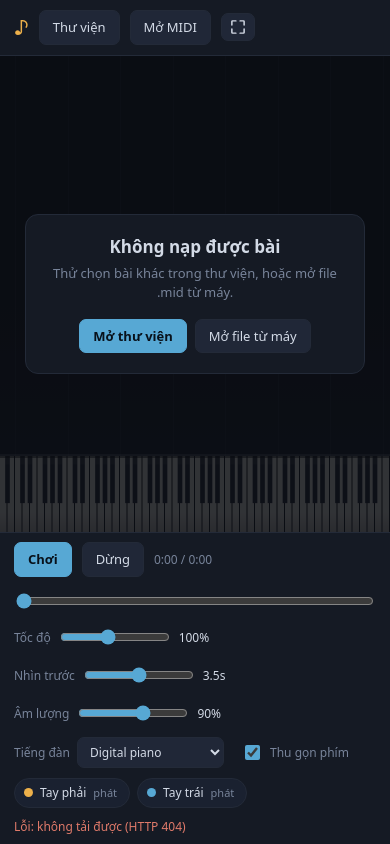
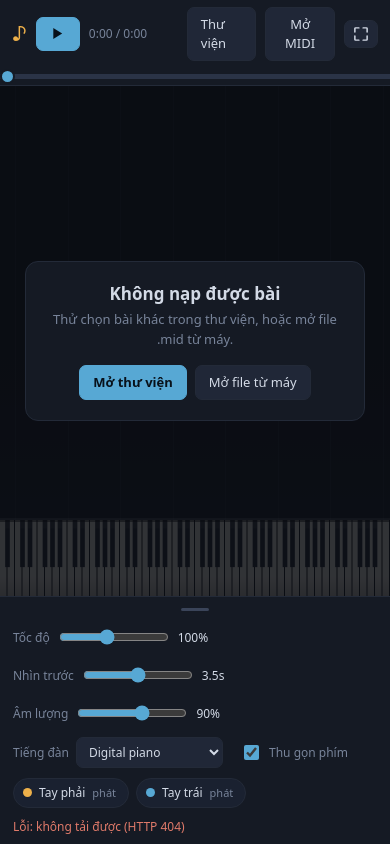
Before and after one commit to luyentm/mypiano, a plain HTML site: page play/index.html in a window 390 px wide. Drawn offline with Linux system fonts and the light colour scheme; no server answers.

Commit message:
Màn chơi tối ưu cho iPad/điện thoại nằm ngang
- Gộp Chơi/Tạm dừng/Dừng thành một nút play/pause duy nhất (icon SVG), đưa lên
  top bar cùng đồng hồ và badge "lượt tập"
- Thanh tua đưa lên sát mép dưới top bar, full width, có tô phần đã chạy và
  touch-action:none để kéo trên cảm ứng không cuộn trang
- Panel chỉnh ở đáy tự thu khi bấm Chơi, chỉ mở lại khi bấm thanh tay cầm;
  lúc thu in tóm tắt tốc độ / nhìn trước / âm lượng / tiếng đàn / trạng thái tay
- Thêm media query cho màn ngang thấp: bóp bàn phím và nút để dành chỗ nốt rơi

Đo được: iPad ngang 1024x700 vùng nốt rơi 454 -> 530px; điện thoại ngang
844x390 là 144 -> 220px.

Co-Authored-By: Claude Opus 5 <noreply@anthropic.com>

```diff
--- a/play/index.html
+++ b/play/index.html
@@ -26,14 +26,31 @@
     display:flex; flex-direction:column;
     overscroll-behavior:none; -webkit-text-size-adjust:100%;
   }
-  header{
-    display:flex; align-items:center; gap:10px; flex:none;
-    padding:10px 14px; background:var(--panel); border-bottom:1px solid var(--line);
-  }
+  /* Top bar: play/pause + đồng hồ + lượt tập nằm hết trên này, thanh tua bám sát
+     mép dưới của bar để lúc nào cũng tua được mà không phải mở panel. */
+  header{flex:none; background:var(--panel); border-bottom:1px solid var(--line);
+    display:flex; flex-direction:column}
+  header .bar{display:flex; align-items:center; gap:9px; padding:7px 12px}
   header h1{font-size:14px; font-weight:600; margin:0; white-space:nowrap}
   header .sub{margin-left:auto; color:var(--dim); font-size:12px;
-    white-space:nowrap; overflow:hidden; text-overflow:ellipsis; max-width:38%}
-  @media (max-width:600px){ header h1{display:none} header .sub{display:none} }
+    white-space:nowrap; overflow:hidden; text-overflow:ellipsis; max-width:34%}
+  @media (max-width:900px){ header h1{display:none} }
+  @media (max-width:600px){ header .sub{display:none} }
+
+  .btn.pp{padding:7px 12px; display:inline-flex; align-items:center; justify-content:center;
+    min-width:44px; min-height:34px}
+  .btn.pp svg{display:block}
+
+  #seek{-webkit-appearance:none; appearance:none; display:block; width:100%; height:17px;
+    margin:0; padding:0; background:transparent; cursor:pointer; touch-action:none}
+  #seek::-webkit-slider-runnable-track{height:5px;
+    background:linear-gradient(90deg,var(--lh) var(--p,0%), #2a3346 var(--p,0%))}
+  #seek::-webkit-slider-thumb{-webkit-appearance:none; width:15px; height:15px; margin-top:-5px;
+    border-radius:50%; background:var(--lh); border:2px solid var(--panel)}
+  #seek::-moz-range-track{height:5px; background:#2a3346}
+  #seek::-moz-range-progress{height:5px; background:var(--lh)}
+  #seek::-moz-range-thumb{width:13px; height:13px; border:2px solid var(--panel);
+    border-radius:50%; background:var(--lh)}
 
   .btn{background:#202737; color:var(--text); border:1px solid var(--line);
     border-radius:7px; padding:7px 13px; font:inherit; font-size:13px;
@@ -47,17 +64,38 @@
     background:linear-gradient(180deg,#0b0e14 0%,#0d1017 62%,#111620 100%)}
   #keys{display:block; width:100%; height:110px; flex:none}
   @media (max-width:600px){ #keys{height:76px} }
+  /* Điện thoại/iPad xoay ngang: chiều cao là thứ khan hiếm nhất, bóp mọi thứ trừ vùng nốt rơi */
+  @media (orientation:landscape) and (max-height:520px){
+    #keys{height:62px}
+    header .bar{padding:4px 10px; gap:7px}
+    .btn{padding:5px 10px; font-size:12px}
+    .btn.pp{min-height:30px; min-width:40px; padding:5px 10px}
+    footer .body{padding-top:1px; gap:5px}
+    .row{gap:8px}
+  }
 
   #drop{position:absolute; inset:0; display:none; place-items:center; font-size:15px;
     background:rgba(13,16,23,.92); border:2px dashed var(--lh); color:var(--lh)}
   #drop.on{display:grid}
 
+  /* Panel dưới tự thu lại khi đang chơi để nhường chiều cao cho nốt rơi
+     (iPad/điện thoại nằm ngang rất thiếu chỗ). Bấm thanh tay cầm để mở lại. */
   footer{flex:none; background:var(--panel); border-top:1px solid var(--line);
-    padding:9px 14px calc(9px + env(safe-area-inset-bottom));
-    display:flex; flex-direction:column; gap:8px}
+    display:flex; flex-direction:column}
+  footer .grip{all:unset; display:flex; align-items:center; justify-content:center; gap:11px;
+    height:24px; flex:none; cursor:pointer; color:var(--dim); font-size:11.5px;
+    touch-action:manipulation; padding-bottom:env(safe-area-inset-bottom)}
+  footer .grip:hover{background:#1a2130}
+  footer .grip .chev{width:28px; height:3px; border-radius:2px; background:#3a4459; flex:none}
+  footer .grip .sum{display:none; font-variant-numeric:tabular-nums;
+    white-space:nowrap; overflow:hidden; text-overflow:ellipsis}
+  footer.collapsed .grip{padding-bottom:calc(2px + env(safe-area-inset-bottom))}
+  footer.collapsed .grip .sum{display:inline}
+  footer.collapsed .body{display:none}
+  footer .body{padding:2px 13px calc(9px + env(safe-area-inset-bottom));
+    display:flex; flex-direction:column; gap:7px}
   .row{display:flex; align-items:center; gap:10px; flex-wrap:wrap}
-  .time{font-variant-numeric:tabular-nums; color:var(--dim); font-size:12px; min-width:84px}
-  #seek{flex:1; min-width:130px}
+  .time{font-variant-numeric:tabular-nums; color:var(--dim); font-size:12px; min-width:80px}
   label.ctl{display:flex; align-items:center; gap:7px; font-size:12px; color:var(--dim)}
   label.ctl input[type=range]{width:110px}
   label.ctl b{color:var(--text); font-weight:500; font-variant-numeric:tabular-nums;
@@ -103,7 +141,15 @@
 <body>
 
 <header>
+ <div class="bar">
   <a class="home" href="../" title="Trang chủ">♪</a>
+  <button class="btn primary pp" id="play" title="Chơi (Space)" aria-label="Chơi">
+    <svg viewBox="0 0 16 16" width="15" height="15" aria-hidden="true">
+      <path id="ppIcon" fill="currentColor" d="M3.5 2.2 13 8l-9.5 5.8z"/>
+    </svg>
+  </button>
+  <span class="time" id="time">0:00 / 0:00</span>
+  <span id="hits"></span>
   <h1>Piano falling notes</h1>
   <a class="btn" href="../library/">Thư viện</a>
   <button class="btn" id="load">Mở MIDI</button>
@@ -115,6 +161,8 @@
   </button>
   <input type="file" id="file" accept=".mid,.midi,audio/midi" hidden>
   <span class="sub" id="songname"></span>
+ </div>
+ <input type="range" id="seek" min="0" max="1000" step="1" value="0" aria-label="Tua bài">
 </header>
 
 <div id="stage">
@@ -147,13 +195,11 @@
   </div>
 </div>
 
-<footer>
-  <div class="row">
-    <button class="btn primary" id="play">Chơi</button>
-    <button class="btn" id="stop">Dừng</button>
-    <span class="time" id="time">0:00 / 0:00</span>
-    <input type="range" id="seek" min="0" max="1000" step="1" value="0">
-  </div>
+<footer id="panel">
+  <button class="grip" id="grip" aria-expanded="true" aria-controls="panelBody" title="Ẩn/hiện bảng chỉnh">
+    <span class="chev"></span><span class="sum" id="panelSum"></span>
+  </button>
+  <div class="body" id="panelBody">
   <div class="row">
     <label class="ctl">Tốc độ <input type="range" id="rate" min="25" max="200" step="5" value="100"><b id="rateV">100%</b></label>
     <label class="ctl">Nhìn trước <input type="range" id="look" min="1" max="6" step="0.5" value="3.5"><b id="lookV">3.5s</b></label>
@@ -170,8 +216,8 @@
       <button class="hand" id="h0" data-s="on" aria-pressed="true"><i style="background:var(--rh)"></i>Tay phải <b>phát</b></button>
       <button class="hand" id="h1" data-s="on" aria-pressed="true"><i style="background:var(--lh)"></i>Tay trái <b>phát</b></button>
     </span>
-    <span id="hits"></span>
     <span class="err" id="err"></span>
+  </div>
   </div>
 </footer>
 
@@ -760,6 +806,14 @@ function showDone(){
 function hideDone(){ $('done').classList.remove('on'); }
 
 let dragging = false;
+const PP_PLAY  = 'M3.5 2.2 13 8l-9.5 5.8z';
+const PP_PAUSE = 'M4 2.5h3v11H4zM9 2.5h3v11H9z';
+function syncPlayBtn(){
+  $('ppIcon').setAttribute('d', playing ? PP_PAUSE : PP_PLAY);
+  const t = playing ? 'Tạm dừng' : 'Chơi';
+  $('play').title = t + ' (Space)';
+  $('play').setAttribute('aria-label', t);
+}
 const fmt = s => { s = Math.max(0, s|0); return (s/60|0) + ':' + String(s % 60).padStart(2, '0'); };
 
 function frame(){
@@ -767,7 +821,9 @@ function frame(){
   drawKeys(drawFalling(now));
   if (!dragging){
     const shown = Math.max(0, Math.min(now, duration));
-    $('seek').value = duration ? (shown / duration * 1000) | 0 : 0;
+    const pct = duration ? shown / duration * 100 : 0;
+    $('seek').value = (pct * 10) | 0;
+    $('seek').style.setProperty('--p', pct.toFixed(2) + '%');
     $('time').textContent = fmt(shown) + ' / ' + fmt(duration);
   }
   requestAnimationFrame(frame);
@@ -785,18 +841,19 @@ function play(){
   startedAt = actx.currentTime;
   schedIdx = lowerBound(seekOffset);
   playing = true;
-  $('play').textContent = 'Tạm dừng';
+  setPanel(false);                            /* nhường chiều cao cho nốt rơi */
+  syncPlayBtn();
 }
 function pause(){
   if (!playing) return;
   const t = Math.max(0, songTime());
   playing = false; seekOffset = t; killVoices();
-  $('play').textContent = 'Chơi';
+  syncPlayBtn();                              /* panel KHÔNG tự bung ra: chỉ mở khi bấm tay cầm */
 }
 function stop(){
   hideDone();
   pause(); seekOffset = 0; schedIdx = 0; lastKeySig = null;
-  $('play').textContent = 'Chơi';
+  syncPlayBtn();
 }
 function seekTo(t){
   hideDone();
@@ -824,7 +881,25 @@ function setRate(pct){
    10) UI
    ========================================================================== */
 $('play').onclick = () => playing ? pause() : play();
-$('stop').onclick = () => stop();
+
+/* Panel chỉnh: thu lại khi đang chơi, bấm thanh tay cầm để mở.
+   Lúc thu thì in tóm tắt để vẫn biết đang ở tốc độ / tiếng đàn nào. */
+function panelSummary(){
+  const label = { silent:'chỉ hiện', off:'ẩn' };
+  const hands = [];                            /* chỉ nhắc tay nào đang khác "phát" */
+  if (handState[0] !== 'on') hands.push('tay phải ' + label[handState[0]]);
+  if (handState[1] !== 'on') hands.push('tay trái ' + label[handState[1]]);
+  return $('rateV').textContent + ' · nhìn ' + $('lookV').textContent +
+         ' · vol ' + $('volV').textContent +
+         ' · ' + $('tone').selectedOptions[0].text.replace(' (2 MB)', '') +
+         (hands.length ? ' · ' + hands.join(', ') : '');
+}
+function setPanel(open){
+  $('panel').classList.toggle('collapsed', !open);
+  $('grip').setAttribute('aria-expanded', open ? 'true' : 'false');
+  if (!open) $('panelSum').textContent = panelSummary();
+}
+$('grip').onclick = () => setPanel($('panel').classList.contains('collapsed'));
 $('again').onclick = () => { seekOffset = 0; schedIdx = 0; play(); };
 $('closeDone').onclick = () => hideDone();
 $('done').onclick = e => { if (e.target === $('done')) hideDone(); };   /* bấm ra ngoài để đóng */
@@ -832,6 +907,12 @@ $('done').onclick = e => { if (e.target === $('done')) hideDone(); };   /* bấm
 $('seek').oninput  = e => { dragging = true; const t = e.target.value/1000*duration;
                             $('time').textContent = fmt(t) + ' / ' + fmt(duration); };
 $('seek').onchange = e => { dragging = false; seekTo(e.target.value/1000*duration); };
+
+const refreshSum = () => { if ($('panel').classList.contains('collapsed')) $('panelSum').textContent = panelSummary(); };
+for (const id of ['rate','look','vol','tone','h0','h1'])
+  document.getElementById(id).addEventListener(id === 'tone' ? 'change' : 'input', refreshSum);
+$('h0').addEventListener('click', refreshSum);
+$('h1').addEventListener('click', refreshSum);
 
 $('rate').oninput = e => setRate(+e.target.value);
 $('vol').oninput  = e => setVolume(+e.target.value);
@@ -976,6 +1057,7 @@ document.addEventListener('keydown', e => {
 /* Khởi động: có ?song= thì nạp bài đó; không thì lấy bài DỄ NHẤT trong thư viện
    (index.json xếp theo độ khó) để vào là bấm Chơi được ngay. */
 $('fit').checked = window.innerWidth < 600;
+syncPlayBtn();
 requestAnimationFrame(frame);
 
 (async () => {
```
Also changed, not shown: 1 other file.
